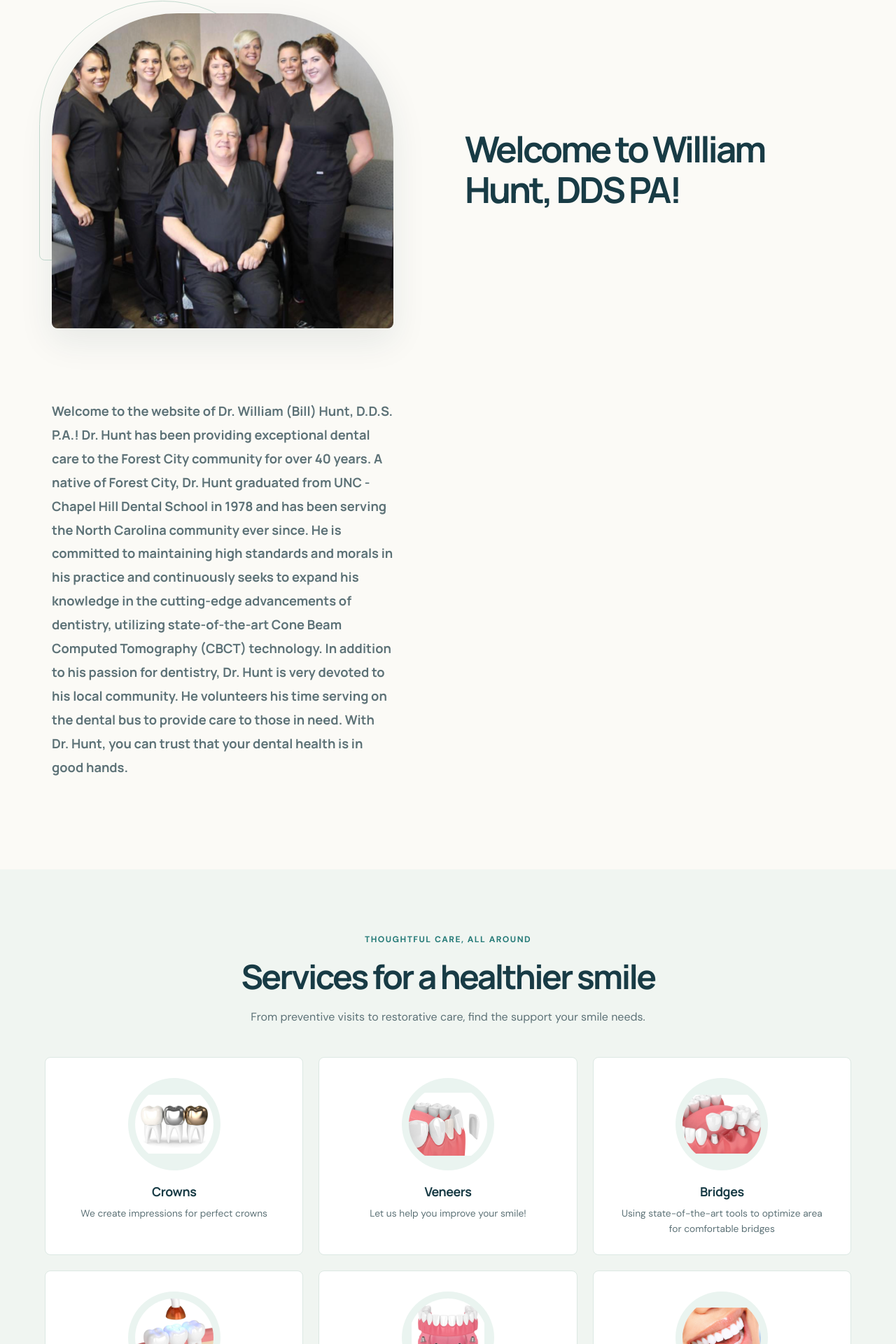
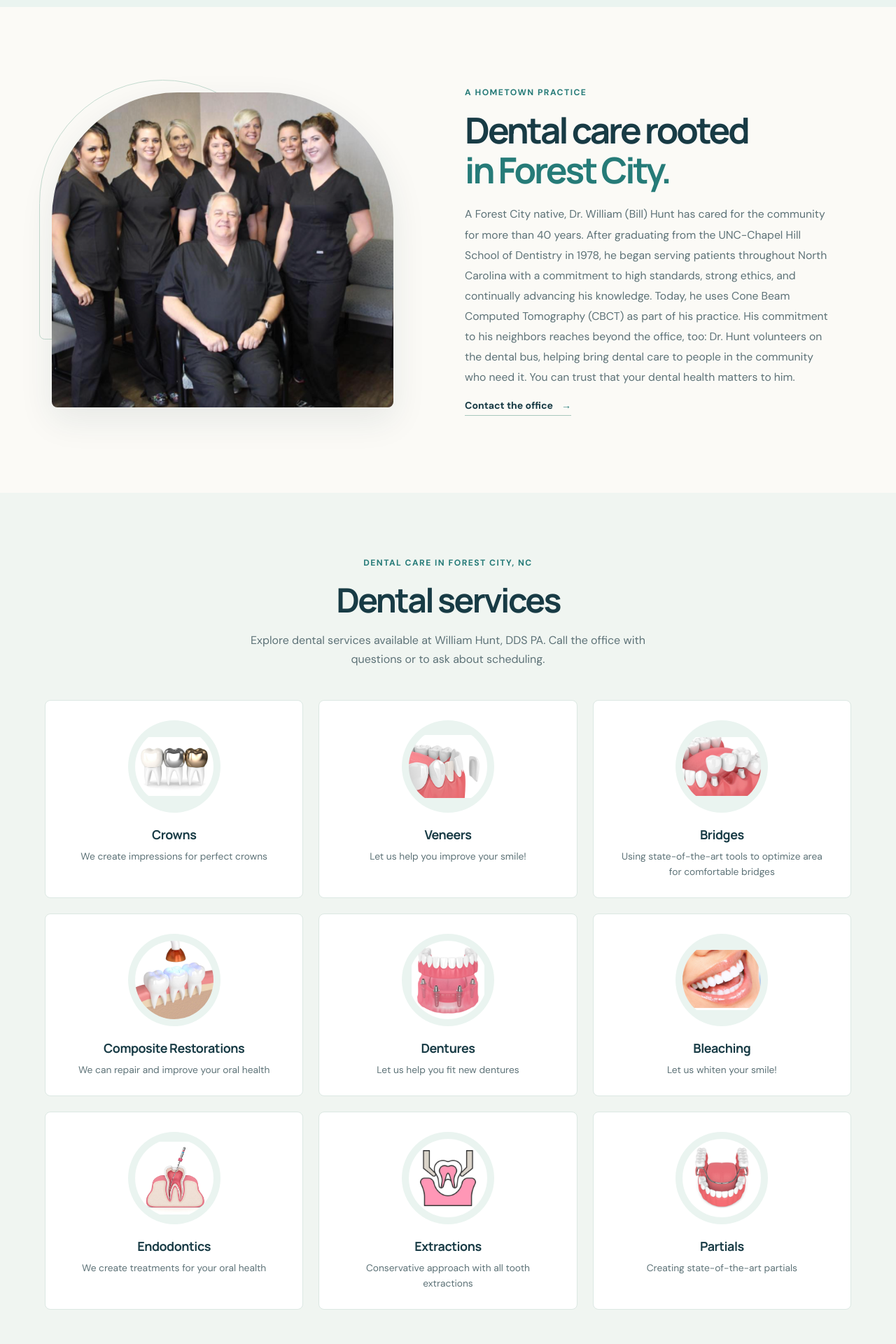
Before and after one commit to dchen8419/William_Hunt_DDS, a React (Create React App) app: page / in a window 1280 px wide. Shown: the part 796-2716 px from the top of the page at 70% size. Built offline with nearby package versions, Linux system fonts and the light colour scheme.

Commit message:
updated seo

```diff
--- a/public/index.html
+++ b/public/index.html
@@ -4,14 +4,13 @@
     <meta charset="utf-8" />
     <link rel="icon" href="%PUBLIC_URL%/favicon.ico" />
     <meta name="viewport" content="width=device-width, initial-scale=1" />
-    <!-- <meta name="theme-color" content="#000000" />
-    <meta
-      name="description"
-      content="Forest City, North Carolina Dentist, Dr. William Hunt, provides family & cosmetic dentistry in Forest City NC near Rutherfordton, Spindale, and Bostic. Call now to book your family dental appointment!"
-    /> -->
-    <meta name="description" content="Dr. William Hunt is a trusted family dentist serving Forest City, North Carolina, and the surrounding areas. With over 40 years of experience, Dr. Hunt is dedicated to providing the highest quality dental care for patients of all ages. From routine cleanings and fillings to advanced cosmetic procedures, our friendly and skilled team is committed to your oral health. Schedule an appointment with Dr. William Hunt, your reliable family dentist in Forest City, NC.">
-    <meta name="keywords" content="family dentist, Dr. William Hunt, Forest City, North Carolina, dental care, routine cleanings, fillings, cosmetic procedures, oral health, appointments">
-    <meta name="insurance" content="Not accepting medicaid/medicare">
+    <meta name="theme-color" content="#183b45" />
+    <meta name="description" content="Looking for a dentist in Forest City, NC? William Hunt, DDS PA has cared for the community since 1979. Call (828) 245-3206 to ask about crowns, bridges, veneers, dentures, and other dental services.">
+    <meta property="og:type" content="website" />
+    <meta property="og:title" content="William Hunt, DDS | Dentist in Forest City, NC" />
+    <meta property="og:description" content="Hometown dental care in Forest City, NC. Call William Hunt, DDS PA at (828) 245-3206." />
+    <meta property="og:url" content="https://williamhhuntdds.com/" />
+    <link rel="canonical" href="https://williamhhuntdds.com/" />
     <link rel="apple-touch-icon" href="%PUBLIC_URL%/logo192.png" />
     <!--
       manifest.json provides metadata used when your web app is installed on a
@@ -27,7 +26,31 @@
       work correctly both with client-side routing and a non-root public URL.
       Learn how to configure a non-root public URL by running `npm run build`.
     -->
-    <title>Dr. William Hunt - Trusted Family Dentist in Forest City, NC</title>
+    <title>William Hunt, DDS | Dentist in Forest City, NC</title>
+    <script type="application/ld+json">
+      {
+        "@context": "https://schema.org",
+        "@type": "Dentist",
+        "name": "William Hunt, DDS PA",
+        "url": "https://williamhhuntdds.com/",
+        "telephone": "+1-828-245-3206",
+        "email": "images_huntdr@att.net",
+        "address": {
+          "@type": "PostalAddress",
+          "streetAddress": "127 E Trade St #100",
+          "addressLocality": "Forest City",
+          "addressRegion": "NC",
+          "postalCode": "28043",
+          "addressCountry": "US"
+        },
+        "openingHoursSpecification": [{
+          "@type": "OpeningHoursSpecification",
+          "dayOfWeek": ["Monday", "Tuesday", "Wednesday", "Thursday"],
+          "opens": "08:00",
+          "closes": "17:00"
+        }]
+      }
+    </script>
   </head>
   <body>
     <noscript>You need to enable JavaScript to run this app.</noscript>
--- a/src/App.js
+++ b/src/App.js
@@ -12,9 +12,11 @@
     <div>
       <Header />
       <Nav />
-      <Banner />
-      <About />
-      <Procedures />
+      <main>
+        <Banner />
+        <About />
+        <Procedures />
+      </main>
       <Footer />
     </div>
   );
--- a/src/components/about/About.jsx
+++ b/src/components/about/About.jsx
@@ -6,22 +6,15 @@
   return (
     <section id="About" className='about-container'>
       <div className='about_img_container'>
-        <img id="About" alt='Dr. William Hunt family dentist with over 40 years experience' src={picBanner} className="about_pic"/>
+        <img alt='Dr. William Hunt, dentist in Forest City, North Carolina' src={picBanner} className="about_pic"/>
       </div>
-      <div  className='about_welcome_container'>
-        <h2 className='about_welcome_title'>Welcome to William Hunt, DDS PA!</h2>
-      </div>
-      <div className='about_paragraph'>
-        <h3>
-            Welcome to the website of Dr. William (Bill) Hunt, D.D.S. P.A.!
-            Dr. Hunt has been providing exceptional dental care to the Forest City community for over 40 years.
-            A native of Forest City, Dr. Hunt graduated from UNC - Chapel Hill Dental School in 1978 and has been serving
-            the North Carolina community ever since. He is committed to maintaining high standards and morals in his practice
-            and continuously seeks to expand his knowledge in the cutting-edge advancements of dentistry, utilizing state-of-the-art
-            Cone Beam Computed Tomography (CBCT) technology. In addition to his passion for dentistry,
-            Dr. Hunt is very devoted to his local community. He volunteers his time serving on the dental bus to provide care
-            to those in need. With Dr. Hunt, you can trust that your dental health is in good hands.
-        </h3>
+      <div className="about-copy">
+        <span className="section-kicker">A hometown practice</span>
+        <h2 className='about_welcome_title'>Dental care rooted<br /><em>in Forest City.</em></h2>
+        <p className='about_paragraph'>
+          A Forest City native, Dr. William (Bill) Hunt has cared for the community for more than 40 years. After graduating from the UNC-Chapel Hill School of Dentistry in 1978, he began serving patients throughout North Carolina with a commitment to high standards, strong ethics, and continually advancing his knowledge. Today, he uses Cone Beam Computed Tomography (CBCT) as part of his practice. His commitment to his neighbors reaches beyond the office, too: Dr. Hunt volunteers on the dental bus, helping bring dental care to people in the community who need it. You can trust that your dental health matters to him.
+        </p>
+        <a className="about-link" href="#Contact">Contact the office <span>→</span></a>
       </div>
     </section>
   )
--- a/src/components/banner/Banner.jsx
+++ b/src/components/banner/Banner.jsx
@@ -6,8 +6,8 @@
         <section className='banner_container'>
             <div className="hero-content">
                 <span className="eyebrow"><i /> Caring for Forest City since 1979</span>
-                <h1>Healthy smiles,<br /><em>right at home.</em></h1>
-                <p>Personal, thoughtful dental care for every stage of life. Get to know a practice built around you.</p>
+                <h1>Trusted dental care<br /><em>in Forest City, NC.</em></h1>
+                <p>Dr. William Hunt has cared for the Forest City community since 1979. Call the office to ask about appointments and dental services.</p>
                 <div className="hero-actions">
                     <a className="hero-button" href="tel:828-245-3206">Call to schedule <span>↗</span></a>
                     <a className="hero-secondary" href="#Services">Explore our services</a>
--- a/src/components/footer/Footer.css
+++ b/src/components/footer/Footer.css
@@ -7,6 +7,7 @@
 .footer-contact-container { display: grid; grid-template-columns: 1fr 1fr; gap: 30px; padding: 32px 0; }
 .footer-container-item h3 { display: flex; align-items: center; gap: 9px; margin-bottom: 12px; color: #a6d6c6; font: 700 1rem 'Manrope', sans-serif; }
 .footer-container-item p { margin: 0 0 7px; color: #d5e1dc; font-size: .9rem; line-height: 1.65; }
+.footer-container-item address { font-style: normal; }
 .footer-container-item a { color: #d5e1dc; font-size: .9rem; line-height: 1.7; }
 .footer-container-item a:hover, .footer-bottom a:hover { color: #a6d6c6; }
 .footer-bottom { display: flex; justify-content: space-between; padding-top: 16px; border-top: 1px solid rgba(255,255,255,.16); color: #a8bbb5; font-size: .77rem; }
--- a/src/components/procedures/Procedures.jsx
+++ b/src/components/procedures/Procedures.jsx
@@ -16,8 +16,8 @@
 function Procedures() {
     return (
         <section id="Services" className='procedure_background'>
-            <div className="services-heading"><span className="section-kicker">Thoughtful care, all around</span><h2 className='procedure_dental_service'>Services for a healthier smile</h2><p>From preventive visits to restorative care, find the support your smile needs.</p></div>
-            <ul className='procedure_ul_list'>
+            <div className="services-heading"><span className="section-kicker">Dental care in Forest City, NC</span><h2 className='procedure_dental_service'>Dental services</h2><p>Explore dental services available at William Hunt, DDS PA. Call the office with questions or to ask about scheduling.</p></div>
+            <div className='procedure_ul_list'>
                 <div className='procedure_container'>
                     <div className='procedure_container-item procedure_container_crowns_bridges'>
                         <ProcedureCard
@@ -35,8 +35,8 @@
                         />
                     </div>
                 </div>
-            </ul>
-            <ul className='procedure_ul_list'>
+            </div>
+            <div className='procedure_ul_list'>
                 <div className='procedure_container'>
                     <div className='procedure_container-item procedure_container_dentures'>
                         <ProcedureCard
@@ -54,8 +54,8 @@
                         />
                     </div>
                 </div>
-            </ul>
-            <ul className='procedure_ul_list'>
+            </div>
+            <div className='procedure_ul_list'>
                 <div className='procedure_container'>
                     <div className='procedure_container-item procedure_container_dentures'>
                         <ProcedureCard
@@ -73,7 +73,7 @@
                         />
                     </div>
                 </div>
-            </ul>
+            </div>
         </section>
     )
 }
--- a/src/components/procedures/cards/ProcedureCard.css
+++ b/src/components/procedures/cards/ProcedureCard.css
@@ -1,6 +1,6 @@
 .procedure_card_container { height: 100%; text-align: center; }
 .procedure_card_image_container { display: flex; justify-content: center; align-items: center; min-height: 145px; margin-bottom: 12px; }
 .procedure_card_image { width: 132px; height: 132px; object-fit: contain; padding: 10px; border-radius: 50%; background: var(--mint); }
-.procedure_card_title h1 { margin: 0 0 8px; font: 700 1.12rem 'Manrope', sans-serif; letter-spacing: -.025em; }
+.procedure_card_title h3 { margin: 0 0 8px; font: 700 1.12rem 'Manrope', sans-serif; letter-spacing: -.025em; }
 .procedure_card_about { max-width: 300px; margin: auto; padding: 0 4px; }
-.procedure_card_about h4 { margin: 0; color: var(--muted); font-size: .86rem; font-weight: 400; line-height: 1.6; }
+.procedure_card_about p { margin: 0; color: var(--muted); font-size: .86rem; font-weight: 400; line-height: 1.6; }
--- a/src/components/procedures/cards/ProcedureCard.jsx
+++ b/src/components/procedures/cards/ProcedureCard.jsx
@@ -5,13 +5,13 @@
     return (
         <div className='procedure_card_container'>
             <div className='procedure_card_image_container'>
-                <img alt={props.img} src={props.img} className='procedure_card_image'/>
+                <img alt="" aria-hidden="true" src={props.img} className='procedure_card_image'/>
             </div>
             <div className='procedure_card_title'>
-                <h1>{props.title}</h1>
+                <h3>{props.title}</h3>
             </div>
             <div className='procedure_card_about'>
-                <h4>{props.about}</h4>
+                <p>{props.about}</p>
             </div>
         </div>
     )
```
Also changed, not shown: src/components/footer/Footer.jsx (+5 -3 lines), public/manifest.json, public/robots.txt, 1 other file (tests, documents, lock files or other folders).
